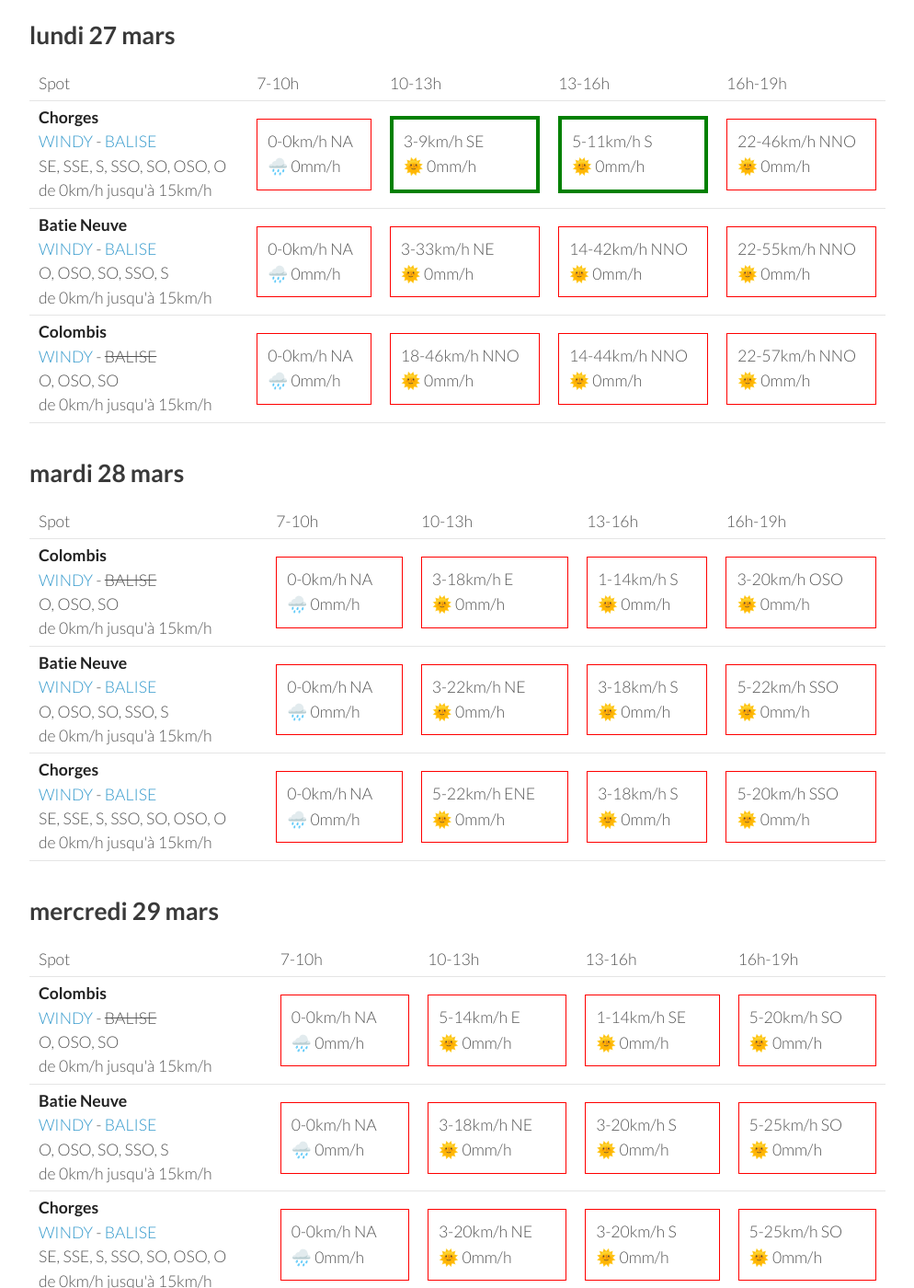
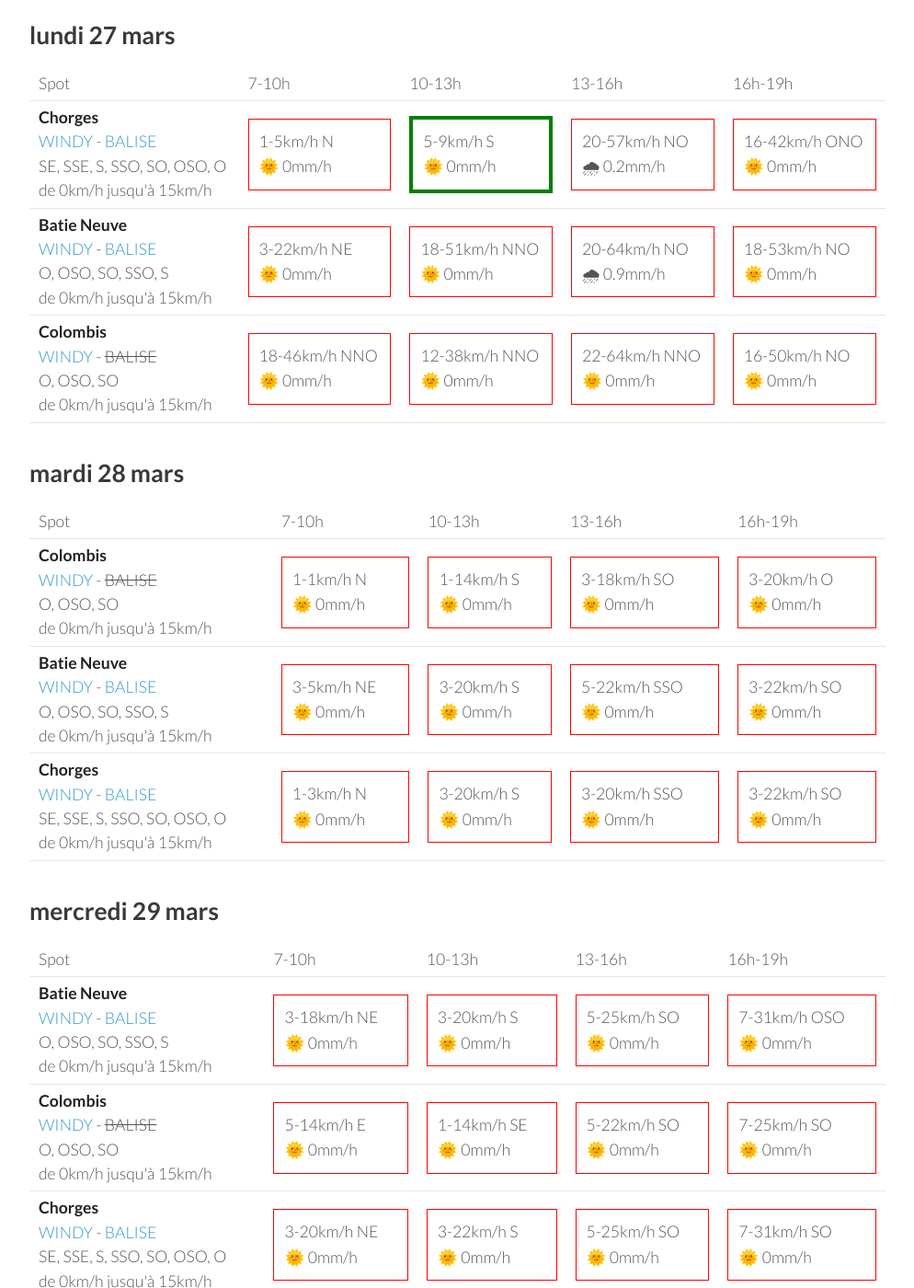
Before and after one commit to parapente-dans-le-nord/parapente-dans-le-nord.github.io, a Jekyll site: the page built from saint_andre.markdown, in a window 1280 px wide and 1400 px high, scrolled down 733 px. Shown: the whole window at 92% size, without its empty margins (26-1020 px from the left). Built offline with Jekyll 4.4.1, drawn with Linux system fonts in a browser that asks for light colours; some of the changed text lies outside the part shown.

Commit message:
update index.markdown

```diff
--- a/saint_andre.markdown
+++ b/saint_andre.markdown
@@ -26,8 +26,8 @@ page mise à jour le dimanche 26 mars 13:36
 
             <td><div class="not-flyable"><p>0-0km/h NA</p><p>🌧️ 0mm/h</p></div></td>
             <td><div class="not-flyable"><p>0-0km/h NA</p><p>🌧️ 0mm/h</p></div></td>
-            <td><div class="not-flyable"><p>5-16km/h O</p><p>️🌧 0.2mm/h</p></div></td>
-            <td><div class="not-flyable"><p>16-51km/h O</p><p>🌧 1mm/h</p></div></td>
+            <td><div class="not-flyable"><p>0-0km/h NA</p><p>🌧️ 0mm/h</p></div></td>
+            <td><div class="not-flyable"><p>11-44km/h O</p><p>🌞 0mm/h</p></div></td>
 
     </tr>
 <tr>
@@ -35,8 +35,8 @@ page mise à jour le dimanche 26 mars 13:36
 
             <td><div class="not-flyable"><p>0-0km/h NA</p><p>🌧️ 0mm/h</p></div></td>
             <td><div class="not-flyable"><p>0-0km/h NA</p><p>🌧️ 0mm/h</p></div></td>
-            <td><div class="not-flyable"><p>9-22km/h ONO</p><p>️🌧 0.7mm/h</p></div></td>
-            <td><div class="not-flyable"><p>14-50km/h O</p><p>🌧 1mm/h</p></div></td>
+            <td><div class="not-flyable"><p>0-0km/h NA</p><p>🌧️ 0mm/h</p></div></td>
+            <td><div class="not-flyable"><p>16-40km/h ONO</p><p>🌧 1.1mm/h</p></div></td>
 
     </tr>
 <tr>
@@ -44,8 +44,8 @@ page mise à jour le dimanche 26 mars 13:36
 
             <td><div class="not-flyable"><p>0-0km/h NA</p><p>🌧️ 0mm/h</p></div></td>
             <td><div class="not-flyable"><p>0-0km/h NA</p><p>🌧️ 0mm/h</p></div></td>
-            <td><div class="not-flyable"><p>9-20km/h O</p><p>️🌧 0.7mm/h</p></div></td>
-            <td><div class="not-flyable"><p>18-46km/h O</p><p>🌧 1.6mm/h</p></div></td>
+            <td><div class="not-flyable"><p>0-0km/h NA</p><p>🌧️ 0mm/h</p></div></td>
+            <td><div class="not-flyable"><p>16-37km/h O</p><p>🌧 2mm/h</p></div></td>
 
     </tr>
 
@@ -67,28 +67,31 @@ page mise à jour le dimanche 26 mars 13:36
 <tr>
         <td><strong>Chorges</strong><br><a href="https://windy.com/44.578/6.280?44.559,6.262,10">WINDY</a> - <span class=""><a href="https://www.openwindmap.org/PP554">BALISE</a> </span><br> <span class="vent-favorable">SE, SSE, S, SSO, SO, OSO, O</span><br><span class="force-vent">de 0km/h jusqu'à 15km/h</span> </td>
 
-            <td><div class="not-flyable"><p>0-0km/h NA</p><p>🌧️ 0mm/h</p></div></td>
-            <td><div class="flyable"><p>3-9km/h SE</p><p>🌞 0mm/h</p></div></td>
-            <td><div class="flyable"><p>5-11km/h S</p><p>🌞 0mm/h</p></div></td>
-            <td><div class="not-flyable"><p>22-46km/h NNO</p><p>🌞 0mm/h</p></div></td>
+            <td><div class="not-flyable"><p>1-5km/h N</p><p>🌞 0mm/h</p></div></td>
+            <td><div class="flyable"><p>5-9km/h S</p><p>🌞 0mm/h</p></div></td>
+            <td><div class="not-flyable"><p>20-57km/h NO</p><p>🌧 0.2mm/h</p></div></td>
+            <td><div class="not-flyable"><p>16-42km/h ONO</p><p>🌞 0mm/h</p></div></td>
+
 
     </tr>
 <tr>
         <td><strong>Batie Neuve</strong><br><a href="https://windy.com/44.584/6.236?44.559,6.262,10,m:eTtagly">WINDY</a> - <span class=""><a href="https://www.openwindmap.org/PP554">BALISE</a> </span><br> <span class="vent-favorable">O, OSO, SO, SSO, S</span><br><span class="force-vent">de 0km/h jusqu'à 15km/h</span> </td>
 
-            <td><div class="not-flyable"><p>0-0km/h NA</p><p>🌧️ 0mm/h</p></div></td>
-            <td><div class="not-flyable"><p>3-33km/h NE</p><p>🌞 0mm/h</p></div></td>
-            <td><div class="not-flyable"><p>14-42km/h NNO</p><p>🌞 0mm/h</p></div></td>
-            <td><div class="not-flyable"><p>22-55km/h NNO</p><p>🌞 0mm/h</p></div></td>
+            <td><div class="not-flyable"><p>3-22km/h NE</p><p>🌞 0mm/h</p></div></td>
+            <td><div class="not-flyable"><p>18-51km/h NNO</p><p>🌞 0mm/h</p></div></td>
+            <td><div class="not-flyable"><p>20-64km/h NO</p><p>🌧 0.9mm/h</p></div></td>
+            <td><div class="not-flyable"><p>18-53km/h NO</p><p>🌞 0mm/h</p></div></td>
+
 
     </tr>
 <tr>
         <td><strong>Colombis</strong><br><a href="https://windy.com/44.494/6.216?44.559,6.262,10">WINDY</a> - <span class="no-balise"> BALISE </span><br> <span class="vent-favorable">O, OSO, SO</span><br><span class="force-vent">de 0km/h jusqu'à 15km/h</span> </td>
 
-            <td><div class="not-flyable"><p>0-0km/h NA</p><p>🌧️ 0mm/h</p></div></td>
             <td><div class="not-flyable"><p>18-46km/h NNO</p><p>🌞 0mm/h</p></div></td>
-            <td><div class="not-flyable"><p>14-44km/h NNO</p><p>🌞 0mm/h</p></div></td>
-            <td><div class="not-flyable"><p>22-57km/h NNO</p><p>🌞 0mm/h</p></div></td>
+            <td><div class="not-flyable"><p>12-38km/h NNO</p><p>🌞 0mm/h</p></div></td>
+            <td><div class="not-flyable"><p>22-64km/h NNO</p><p>🌞 0mm/h</p></div></td>
+            <td><div class="not-flyable"><p>16-50km/h NO</p><p>🌞 0mm/h</p></div></td>
+
 
     </tr>
 
@@ -110,28 +113,31 @@ page mise à jour le dimanche 26 mars 13:36
 <tr>
         <td><strong>Colombis</strong><br><a href="https://windy.com/44.494/6.216?44.559,6.262,10">WINDY</a> - <span class="no-balise"> BALISE </span><br> <span class="vent-favorable">O, OSO, SO</span><br><span class="force-vent">de 0km/h jusqu'à 15km/h</span> </td>
 
-            <td><div class="not-flyable"><p>0-0km/h NA</p><p>🌧️ 0mm/h</p></div></td>
-            <td><div class="not-flyable"><p>3-18km/h E</p><p>🌞 0mm/h</p></div></td>
+            <td><div class="not-flyable"><p>1-1km/h N</p><p>🌞 0mm/h</p></div></td>
             <td><div class="not-flyable"><p>1-14km/h S</p><p>🌞 0mm/h</p></div></td>
-            <td><div class="not-flyable"><p>3-20km/h OSO</p><p>🌞 0mm/h</p></div></td>
+            <td><div class="not-flyable"><p>3-18km/h SO</p><p>🌞 0mm/h</p></div></td>
+            <td><div class="not-flyable"><p>3-20km/h O</p><p>🌞 0mm/h</p></div></td>
+
 
     </tr>
 <tr>
         <td><strong>Batie Neuve</strong><br><a href="https://windy.com/44.584/6.236?44.559,6.262,10,m:eTtagly">WINDY</a> - <span class=""><a href="https://www.openwindmap.org/PP554">BALISE</a> </span><br> <span class="vent-favorable">O, OSO, SO, SSO, S</span><br><span class="force-vent">de 0km/h jusqu'à 15km/h</span> </td>
 
-            <td><div class="not-flyable"><p>0-0km/h NA</p><p>🌧️ 0mm/h</p></div></td>
-            <td><div class="not-flyable"><p>3-22km/h NE</p><p>🌞 0mm/h</p></div></td>
-            <td><div class="not-flyable"><p>3-18km/h S</p><p>🌞 0mm/h</p></div></td>
+            <td><div class="not-flyable"><p>3-5km/h NE</p><p>🌞 0mm/h</p></div></td>
+            <td><div class="not-flyable"><p>3-20km/h S</p><p>🌞 0mm/h</p></div></td>
             <td><div class="not-flyable"><p>5-22km/h SSO</p><p>🌞 0mm/h</p></div></td>
+            <td><div class="not-flyable"><p>3-22km/h SO</p><p>🌞 0mm/h</p></div></td>
+
 
     </tr>
 <tr>
         <td><strong>Chorges</strong><br><a href="https://windy.com/44.578/6.280?44.559,6.262,10">WINDY</a> - <span class=""><a href="https://www.openwindmap.org/PP554">BALISE</a> </span><br> <span class="vent-favorable">SE, SSE, S, SSO, SO, OSO, O</span><br><span class="force-vent">de 0km/h jusqu'à 15km/h</span> </td>
 
-            <td><div class="not-flyable"><p>0-0km/h NA</p><p>🌧️ 0mm/h</p></div></td>
-            <td><div class="not-flyable"><p>5-22km/h ENE</p><p>🌞 0mm/h</p></div></td>
-            <td><div class="not-flyable"><p>3-18km/h S</p><p>🌞 0mm/h</p></div></td>
-            <td><div class="not-flyable"><p>5-20km/h SSO</p><p>🌞 0mm/h</p></div></td>
+            <td><div class="not-flyable"><p>1-3km/h N</p><p>🌞 0mm/h</p></div></td>
+            <td><div class="not-flyable"><p>3-20km/h S</p><p>🌞 0mm/h</p></div></td>
+            <td><div class="not-flyable"><p>3-20km/h SSO</p><p>🌞 0mm/h</p></div></td>
+            <td><div class="not-flyable"><p>3-22km/h SO</p><p>🌞 0mm/h</p></div></td>
+
 
     </tr>
 
@@ -151,30 +157,33 @@ page mise à jour le dimanche 26 mars 13:36
       <td>16h-19h</td>
     </tr>
 <tr>
-        <td><strong>Colombis</strong><br><a href="https://windy.com/44.494/6.216?44.559,6.262,10">WINDY</a> - <span class="no-balise"> BALISE </span><br> <span class="vent-favorable">O, OSO, SO</span><br><span class="force-vent">de 0km/h jusqu'à 15km/h</span> </td>
+        <td><strong>Batie Neuve</strong><br><a href="https://windy.com/44.584/6.236?44.559,6.262,10,m:eTtagly">WINDY</a> - <span class=""><a href="https://www.openwindmap.org/PP554">BALISE</a> </span><br> <span class="vent-favorable">O, OSO, SO, SSO, S</span><br><span class="force-vent">de 0km/h jusqu'à 15km/h</span> </td>
 
-            <td><div class="not-flyable"><p>0-0km/h NA</p><p>🌧️ 0mm/h</p></div></td>
-            <td><div class="not-flyable"><p>5-14km/h E</p><p>🌞 0mm/h</p></div></td>
-            <td><div class="not-flyable"><p>1-14km/h SE</p><p>🌞 0mm/h</p></div></td>
-            <td><div class="not-flyable"><p>5-20km/h SO</p><p>🌞 0mm/h</p></div></td>
+            <td><div class="not-flyable"><p>3-18km/h NE</p><p>🌞 0mm/h</p></div></td>
+            <td><div class="not-flyable"><p>3-20km/h S</p><p>🌞 0mm/h</p></div></td>
+            <td><div class="not-flyable"><p>5-25km/h SO</p><p>🌞 0mm/h</p></div></td>
+            <td><div class="not-flyable"><p>7-31km/h OSO</p><p>🌞 0mm/h</p></div></td>
+
 
     </tr>
 <tr>
-        <td><strong>Batie Neuve</strong><br><a href="https://windy.com/44.584/6.236?44.559,6.262,10,m:eTtagly">WINDY</a> - <span class=""><a href="https://www.openwindmap.org/PP554">BALISE</a> </span><br> <span class="vent-favorable">O, OSO, SO, SSO, S</span><br><span class="force-vent">de 0km/h jusqu'à 15km/h</span> </td>
+        <td><strong>Colombis</strong><br><a href="https://windy.com/44.494/6.216?44.559,6.262,10">WINDY</a> - <span class="no-balise"> BALISE </span><br> <span class="vent-favorable">O, OSO, SO</span><br><span class="force-vent">de 0km/h jusqu'à 15km/h</span> </td>
 
-            <td><div class="not-flyable"><p>0-0km/h NA</p><p>🌧️ 0mm/h</p></div></td>
-            <td><div class="not-flyable"><p>3-18km/h NE</p><p>🌞 0mm/h</p></div></td>
-            <td><div class="not-flyable"><p>3-20km/h S</p><p>🌞 0mm/h</p></div></td>
-            <td><div class="not-flyable"><p>5-25km/h SO</p><p>🌞 0mm/h</p></div></td>
+            <td><div class="not-flyable"><p>5-14km/h E</p><p>🌞 0mm/h</p></div></td>
+            <td><div class="not-flyable"><p>1-14km/h SE</p><p>🌞 0mm/h</p></div></td>
+            <td><div class="not-flyable"><p>5-22km/h SO</p><p>🌞 0mm/h</p></div></td>
+            <td><div class="not-flyable"><p>7-25km/h SO</p><p>🌞 0mm/h</p></div></td>
+
 
     </tr>
 <tr>
         <td><strong>Chorges</strong><br><a href="https://windy.com/44.578/6.280?44.559,6.262,10">WINDY</a> - <span class=""><a href="https://www.openwindmap.org/PP554">BALISE</a> </span><br> <span class="vent-favorable">SE, SSE, S, SSO, SO, OSO, O</span><br><span class="force-vent">de 0km/h jusqu'à 15km/h</span> </td>
 
-            <td><div class="not-flyable"><p>0-0km/h NA</p><p>🌧️ 0mm/h</p></div></td>
             <td><div class="not-flyable"><p>3-20km/h NE</p><p>🌞 0mm/h</p></div></td>
-            <td><div class="not-flyable"><p>3-20km/h S</p><p>🌞 0mm/h</p></div></td>
+            <td><div class="not-flyable"><p>3-22km/h S</p><p>🌞 0mm/h</p></div></td>
             <td><div class="not-flyable"><p>5-25km/h SO</p><p>🌞 0mm/h</p></div></td>
+            <td><div class="not-flyable"><p>7-31km/h SO</p><p>🌞 0mm/h</p></div></td>
+
 
     </tr>
 
@@ -196,31 +205,80 @@ page mise à jour le dimanche 26 mars 13:36
 <tr>
         <td><strong>Colombis</strong><br><a href="https://windy.com/44.494/6.216?44.559,6.262,10">WINDY</a> - <span class="no-balise"> BALISE </span><br> <span class="vent-favorable">O, OSO, SO</span><br><span class="force-vent">de 0km/h jusqu'à 15km/h</span> </td>
 
-            <td><div class="not-flyable"><p>0-0km/h NA</p><p>🌧️ 0mm/h</p></div></td>
             <td><div class="not-flyable"><p>3-12km/h E</p><p>🌞 0mm/h</p></div></td>
-            <td><div class="not-flyable"><p>5-24km/h ONO</p><p>🌞 1.9mm/h</p></div></td>
-            <td><div class="not-flyable"><p>1-25km/h ESE</p><p>🌞 1.1mm/h</p></div></td>
+            <td><div class="not-flyable"><p>5-24km/h ONO</p><p>🌧 1.9mm/h</p></div></td>
+            <td><div class="not-flyable"><p>1-25km/h ESE</p><p>🌧 1.1mm/h</p></div></td>
+            <td><div class="not-flyable"><p>5-20km/h O</p><p>🌧 0.2mm/h</p></div></td>
+
 
     </tr>
 <tr>
         <td><strong>Batie Neuve</strong><br><a href="https://windy.com/44.584/6.236?44.559,6.262,10,m:eTtagly">WINDY</a> - <span class=""><a href="https://www.openwindmap.org/PP554">BALISE</a> </span><br> <span class="vent-favorable">O, OSO, SO, SSO, S</span><br><span class="force-vent">de 0km/h jusqu'à 15km/h</span> </td>
 
-            <td><div class="not-flyable"><p>0-0km/h NA</p><p>🌧️ 0mm/h</p></div></td>
             <td><div class="not-flyable"><p>3-14km/h NE</p><p>🌞 0mm/h</p></div></td>
-            <td><div class="not-flyable"><p>3-24km/h SO</p><p>🌞 0.6mm/h</p></div></td>
-            <td><div class="not-flyable"><p>3-29km/h S</p><p>🌞 2.5mm/h</p></div></td>
+            <td><div class="not-flyable"><p>3-24km/h SO</p><p>🌧 0.6mm/h</p></div></td>
+            <td><div class="not-flyable"><p>3-29km/h S</p><p>🌧 2.5mm/h</p></div></td>
+            <td><div class="not-flyable"><p>7-29km/h O</p><p>🌞 0mm/h</p></div></td>
+
 
     </tr>
 <tr>
         <td><strong>Chorges</strong><br><a href="https://windy.com/44.578/6.280?44.559,6.262,10">WINDY</a> - <span class=""><a href="https://www.openwindmap.org/PP554">BALISE</a> </span><br> <span class="vent-favorable">SE, SSE, S, SSO, SO, OSO, O</span><br><span class="force-vent">de 0km/h jusqu'à 15km/h</span> </td>
 
-            <td><div class="not-flyable"><p>0-0km/h NA</p><p>🌧️ 0mm/h</p></div></td>
             <td><div class="not-flyable"><p>3-16km/h NE</p><p>🌞 0mm/h</p></div></td>
-            <td><div class="not-flyable"><p>3-25km/h SO</p><p>🌞 0.6mm/h</p></div></td>
-            <td><div class="not-flyable"><p>3-31km/h S</p><p>🌞 2.9mm/h</p></div></td>
+            <td><div class="not-flyable"><p>3-25km/h SO</p><p>🌧 0.6mm/h</p></div></td>
+            <td><div class="not-flyable"><p>3-31km/h S</p><p>🌧 2.9mm/h</p></div></td>
+            <td><div class="not-flyable"><p>7-31km/h O</p><p>🌞 0mm/h</p></div></td>
+
 
     </tr>
 
 </tbody>
 </table>
 {:/}
+## vendredi 31 mars
+
+{::nomarkdown}
+<table>
+  <tbody>
+    <tr>
+      <td>Spot</td>
+      <td>7-10h</td>
+      <td>10-13h</td>
+      <td>13-16h</td>
+      <td>16h-19h</td>
+    </tr>
+<tr>
+        <td><strong>Batie Neuve</strong><br><a href="https://windy.com/44.584/6.236?44.559,6.262,10,m:eTtagly">WINDY</a> - <span class=""><a href="https://www.openwindmap.org/PP554">BALISE</a> </span><br> <span class="vent-favorable">O, OSO, SO, SSO, S</span><br><span class="force-vent">de 0km/h jusqu'à 15km/h</span> </td>
+
+            <td><div class="not-flyable"><p>3-20km/h NNE</p><p>🌞 0mm/h</p></div></td>
+            <td><div class="not-flyable"><p>1-22km/h NNO</p><p>🌧 0.5mm/h</p></div></td>
+            <td><div class="not-flyable"><p>1-24km/h NO</p><p>🌧 2.1mm/h</p></div></td>
+            <td><div class="not-flyable"><p>1-27km/h ONO</p><p>🌧 3.8mm/h</p></div></td>
+
+
+    </tr>
+<tr>
+        <td><strong>Colombis</strong><br><a href="https://windy.com/44.494/6.216?44.559,6.262,10">WINDY</a> - <span class="no-balise"> BALISE </span><br> <span class="vent-favorable">O, OSO, SO</span><br><span class="force-vent">de 0km/h jusqu'à 15km/h</span> </td>
+
+            <td><div class="not-flyable"><p>5-16km/h ENE</p><p>🌞 0mm/h</p></div></td>
+            <td><div class="not-flyable"><p>3-16km/h NE</p><p>🌧 1.2mm/h</p></div></td>
+            <td><div class="not-flyable"><p>1-16km/h NNE</p><p>🌧 1.6mm/h</p></div></td>
+            <td><div class="not-flyable"><p>0-16km/h N</p><p>🌧 2.3mm/h</p></div></td>
+
+
+    </tr>
+<tr>
+        <td><strong>Chorges</strong><br><a href="https://windy.com/44.578/6.280?44.559,6.262,10">WINDY</a> - <span class=""><a href="https://www.openwindmap.org/PP554">BALISE</a> </span><br> <span class="vent-favorable">SE, SSE, S, SSO, SO, OSO, O</span><br><span class="force-vent">de 0km/h jusqu'à 15km/h</span> </td>
+
+            <td><div class="not-flyable"><p>3-20km/h NNE</p><p>🌞 0mm/h</p></div></td>
+            <td><div class="not-flyable"><p>1-24km/h NNO</p><p>🌧 0.7mm/h</p></div></td>
+            <td><div class="not-flyable"><p>1-27km/h O</p><p>🌧 1.9mm/h</p></div></td>
+            <td><div class="not-flyable"><p>3-31km/h O</p><p>🌧 3.7mm/h</p></div></td>
+
+
+    </tr>
+
+</tbody>
+</table>
+{:/}
```
Also changed, not shown: other parts of saint_andre.markdown (+1 -1 lines).
